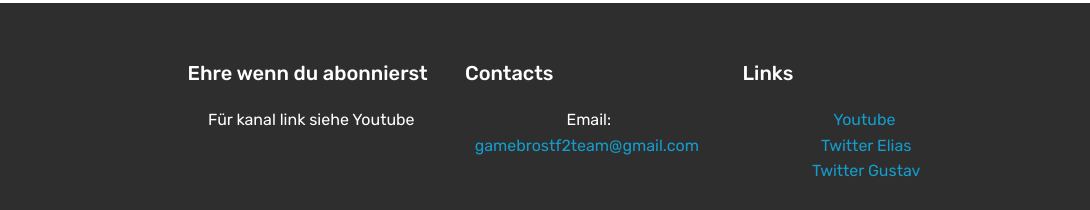
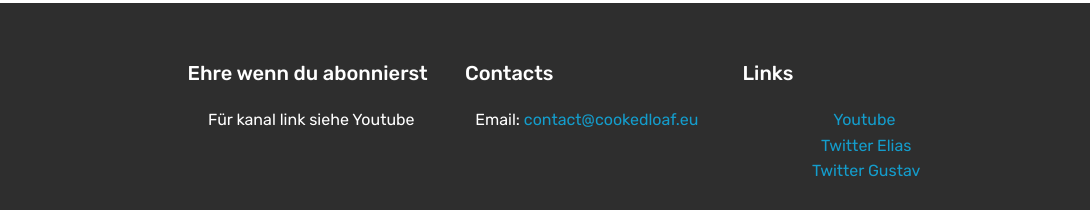
Before and after one commit to FelliProto/gamebrosyt, a plain HTML site: page index.html in a window 1280 px wide. Shown: the part 2158-2368 px from the top of the page, 190-1280 px from the left. Drawn offline with Linux system fonts and the light colour scheme; files whose address does not match are found by name.

Commit message:
email änderung

```diff
--- a/index.html
+++ b/index.html
@@ -189,7 +189,7 @@
                     Contacts
                 </h5>
                 <p class="mbr-text">
-                    Email: <a href="mailto:gamebrostf2team@gmail.com">gamebrostf2team@gmail.com</a>&nbsp;<br></p>
+                    Email: <a href="mailto:contact@cookedloaf.eu">contact@cookedloaf.eu</a>&nbsp;<br></p>
             </div>
             <div class="col-12 col-md-3 mbr-fonts-style display-7">
                 <h5 class="pb-3">
```
